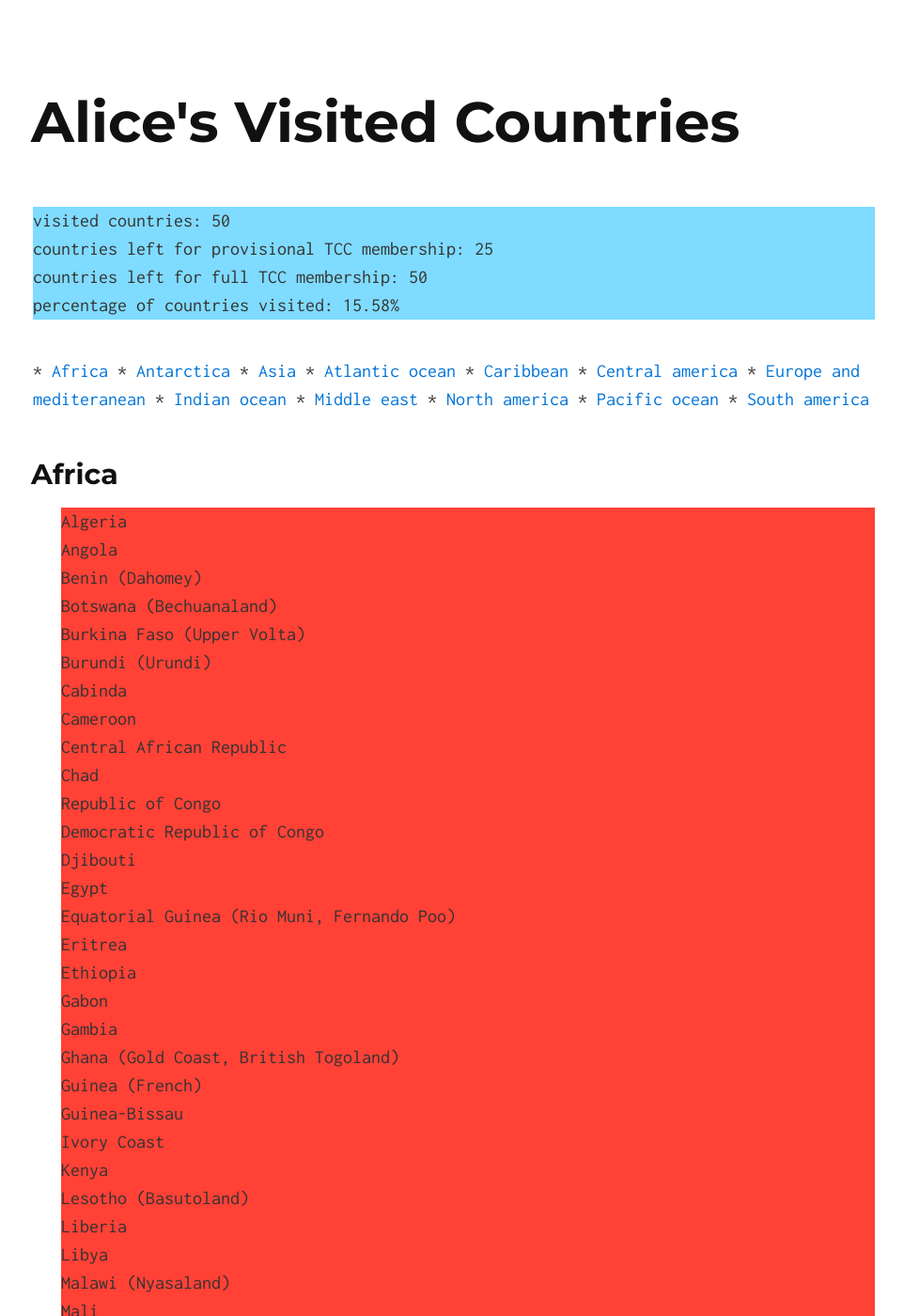
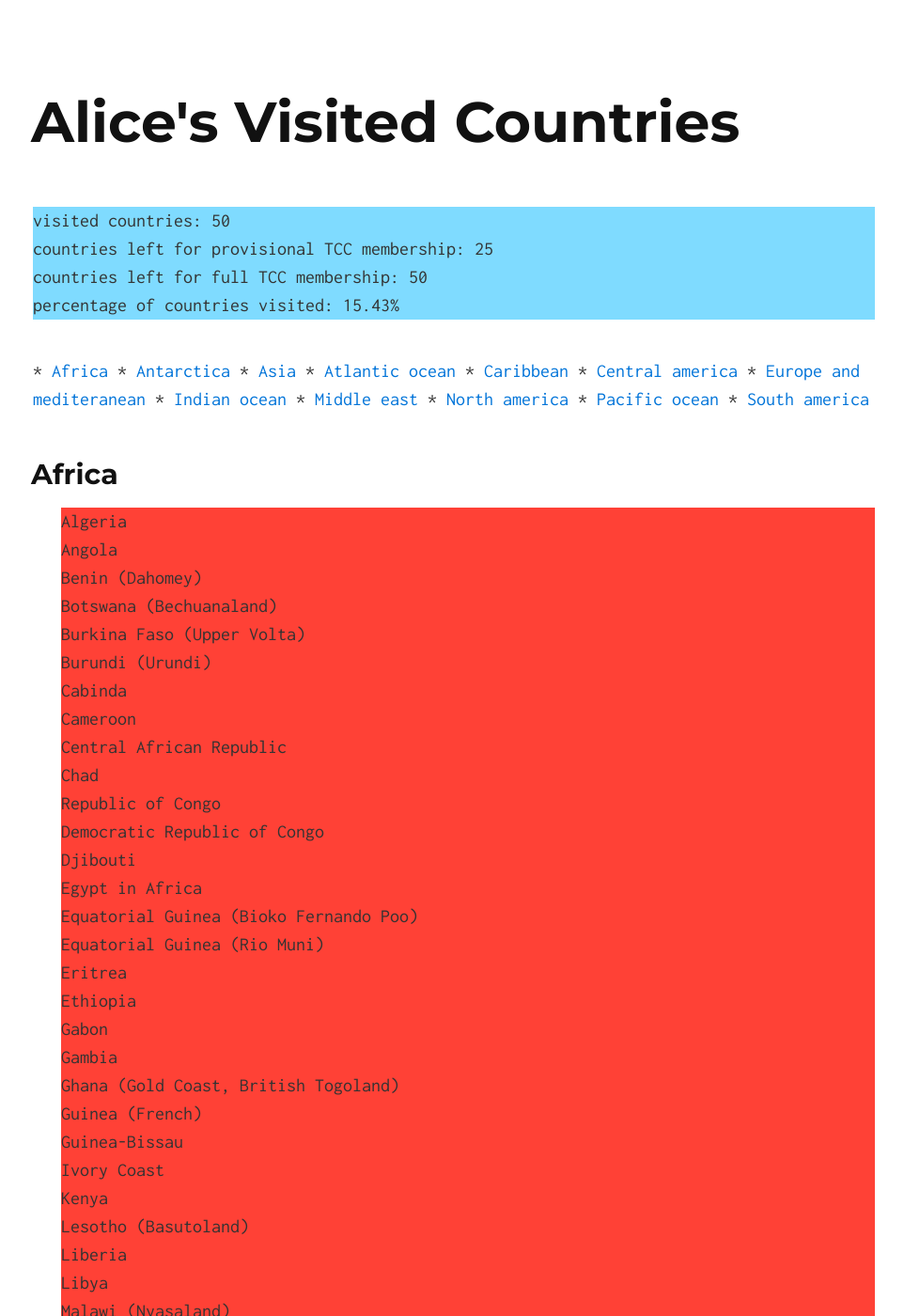
Before and after one commit to wheresalice/visited_countries, a Jekyll site: the page built from index.html, in a window 1280 px wide and 1400 px high. Shown: the whole window at 94% size, without its empty margins (157-1119 px from the left). Built offline with Jekyll 4.4.1, drawn with Linux system fonts in a browser that asks for light colours; Markdown is read by kramdown in place of the engine named in the settings; some of the changed text lies outside the part shown.

Commit message:
added some newly created countries

```diff
--- a/_data/africa.yaml
+++ b/_data/africa.yaml
@@ -50,11 +50,15 @@
   visited: 0
   region: Africa
 
-- name: Egypt
+- name: Egypt in Africa
   visited: 0
   region: Africa
 
-- name: Equatorial Guinea (Rio Muni, Fernando Poo)
+- name: Equatorial Guinea (Bioko Fernando Poo)
+  visited: 0
+  region: Africa
+
+- name: Equatorial Guinea (Rio Muni)
   visited: 0
   region: Africa
 
--- a/_data/middle_east.yaml
+++ b/_data/middle_east.yaml
@@ -11,6 +11,10 @@
   region: Middle East
 
 - name: Dubai
+  visited: 0
+  region: Middle East
+
+- name: Egypt in Asia (Sinai Peninsula)
   visited: 0
   region: Middle East
 
--- a/_data/south_america.yaml
+++ b/_data/south_america.yaml
@@ -30,6 +30,10 @@
   visited: 0
   region: South America
 
+- name: Nueva Esparta (Margarita Island)
+  visited: 0
+  region: South America
+
 - name: Paraguay
   visited: 0
   region: South America
--- a/_includes/count.md
+++ b/_includes/count.md
@@ -1,4 +1,4 @@
 visited countries: 50<br>
 countries left for provisional TCC membership: 25<br>
 countries left for full TCC membership: 50<br>
-percentage of countries visited: 15.58%<br>
+percentage of countries visited: 15.43%<br>
```
Also changed, not shown: TCC Countries - The Big List.csv (+5 -2 lines).
